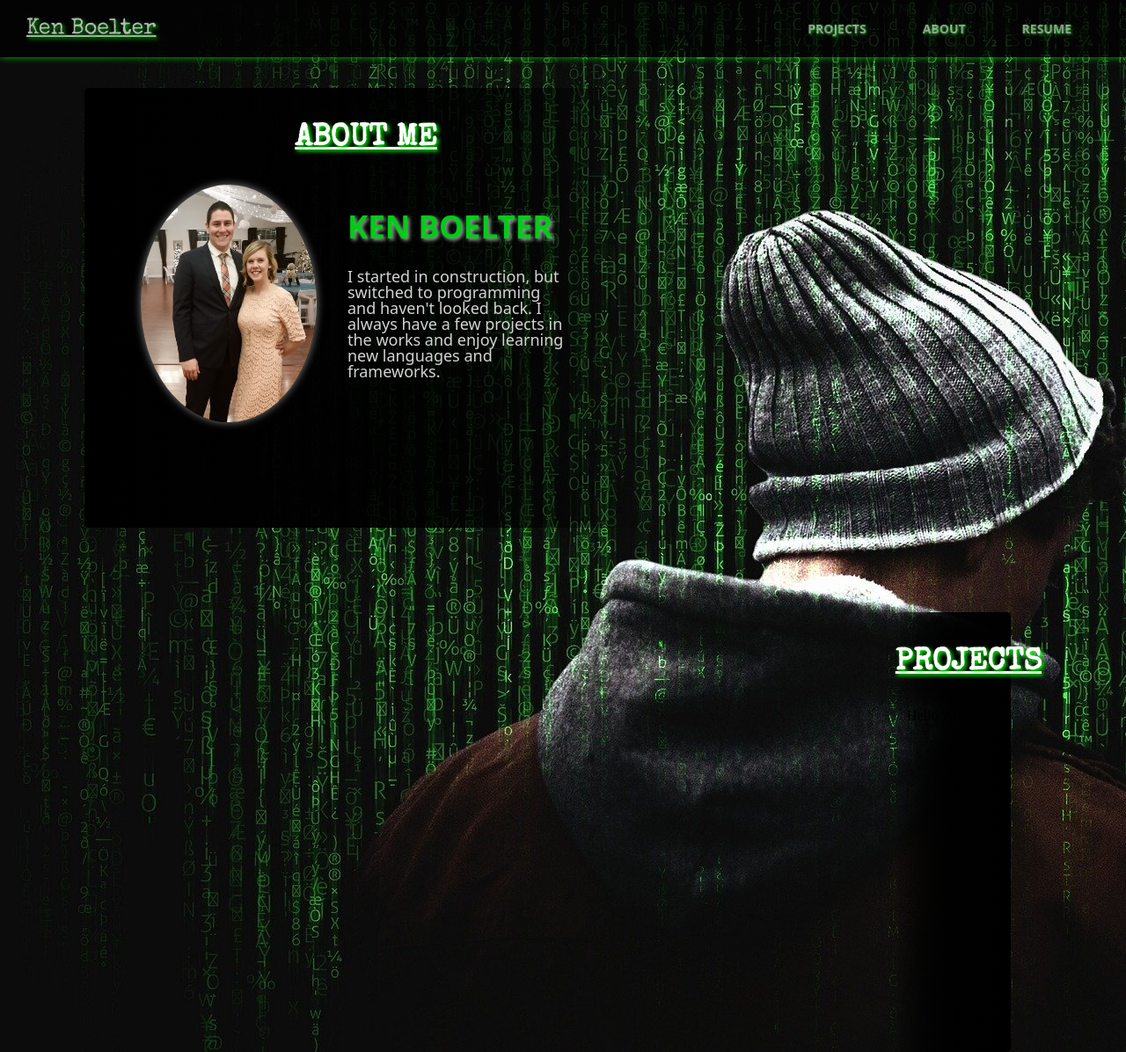
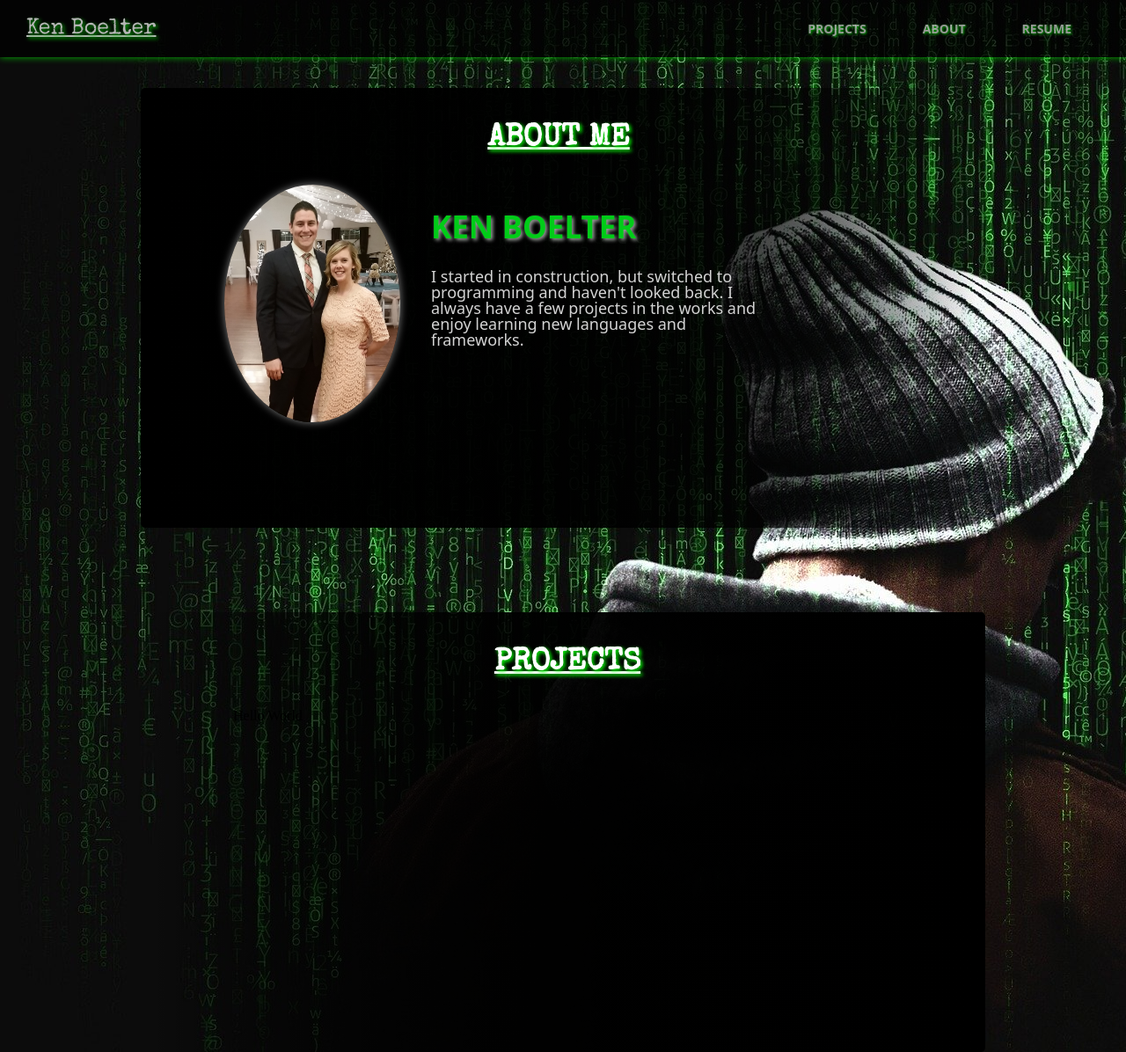
Before and after one commit to krboelter/my-portfolio, a React (Create React App) app: page / in a window 1280 px wide. Shown: the whole page at 88% size. Built offline with nearby package versions, Linux system fonts and the light colour scheme.

Commit message:
fixed layout

```diff
--- a/src/App.js
+++ b/src/App.js
@@ -24,6 +24,7 @@ function App() {
 export default App;
 
 const Main = styled.div`
+	width: 100%;
     text-align: center;
     height: 100vh;
     margin: 0 auto;
@@ -34,12 +35,14 @@ const Content = styled.div`
 	display: block;
 `
 
+const Left = styled.div`
+	display: block;
+	width: 100%;
+	float: left;
+`
+
 const Right = styled.div`
 	display: block;
+	width: 100%;
 	float: right;
 `
-
-const Left = styled.div`
-	display: block;
-	float: left;
-`
--- a/src/components/About.js
+++ b/src/components/About.js
@@ -5,6 +5,7 @@ import picture from '../images/Me_and_Dee.jpg'
 export default function About() {
     return (
         <Container>
+			<FlexContainer>
             	<H2>ABOUT ME</H2>
             	<Content>
                 	<Portrate src={picture}/>
@@ -15,18 +16,25 @@ export default function About() {
 		    			</Description>
 					</DesContainer>
             	</Content>
+			</FlexContainer>
         </Container>
     )
 }
 
 const Container = styled.div`
+	display: block;
+	float; left;
+    width: 950px;
+    height: 500px;
+	margin-left: 10rem;
+    border-radius: 5px;
+    background-image: linear-gradient(to right, black, 85%, rgba(0, 0, 0, 0));
+`
+
+const FlexContainer = styled.div`
 	display: flex;
     flex-direction: column;
-    margin-left: 6rem;
-    width: 50%;
-    height: 500px;
-    border-radius: 5px;
-    background-image: linear-gradient(to right, black, 85%, rgba(0, 0, 0, 0));
+
 `
 
 const H2 = styled.h2`
--- a/src/components/Projects.js
+++ b/src/components/Projects.js
@@ -4,23 +4,30 @@ import styled from 'styled-components'
 export default function Projects() {
     return (
         <Container>
-            <H2>PROJECTS</H2>
-            <Content>
-				Hello World
-            </Content>
+			<FlexContainer>
+            	<H2>PROJECTS</H2>
+            	<Content>
+					Hello World
+            	</Content>
+			</FlexContainer>
         </Container>
     )
 }
 
 const Container = styled.div`
-    display: flex;
-    flex-direction: column;
+	display: block;
+	float: right;
     margin-top: 6rem;
-	margin-right: 6rem;
-    width: 50%;
+	margin-right: 10rem;
+    width: 950px;
     height: 500px;
     border-radius: 5px;
     background-image: linear-gradient(to left, black, 85%, rgba(0, 0, 0, 0));
+`
+
+const FlexContainer = styled.div`
+	display: flex;
+    flex-direction: column;
 `
 
 const H2 = styled.h2`
```
Lines whose indentation alone changed are shown as unchanged.
